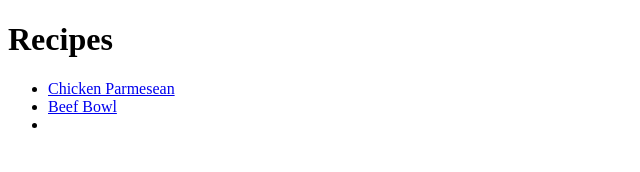
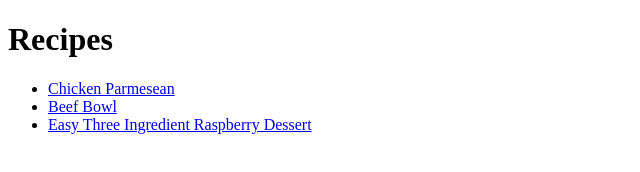
Before and after one commit to Cyphodias-Dev/odin-recipes, a plain HTML site: page index.html in a window 1280 px wide. Shown: the whole page, without its empty margins (0-640 px from the left). Drawn offline with Linux system fonts and the light colour scheme.

Commit message:
Added links to each recipe's html file.

```diff
--- a/index.html
+++ b/index.html
@@ -11,7 +11,7 @@
         <ul>
             <li><a href="recipes/chicken.html" alt="Chicken Parmesean">Chicken Parmesean</a></li>
             <li><a href="recipes/beef-bowl.html" alt="Beef Bowl">Beef Bowl</a></li>
-            <li></li>
+            <li><a href="recipes/raspberry-dessert.html" alt="Raspberry Dessert">Easy Three Ingredient Raspberry Dessert</a></li>
         </ul>
     </body>
 </html>
```
